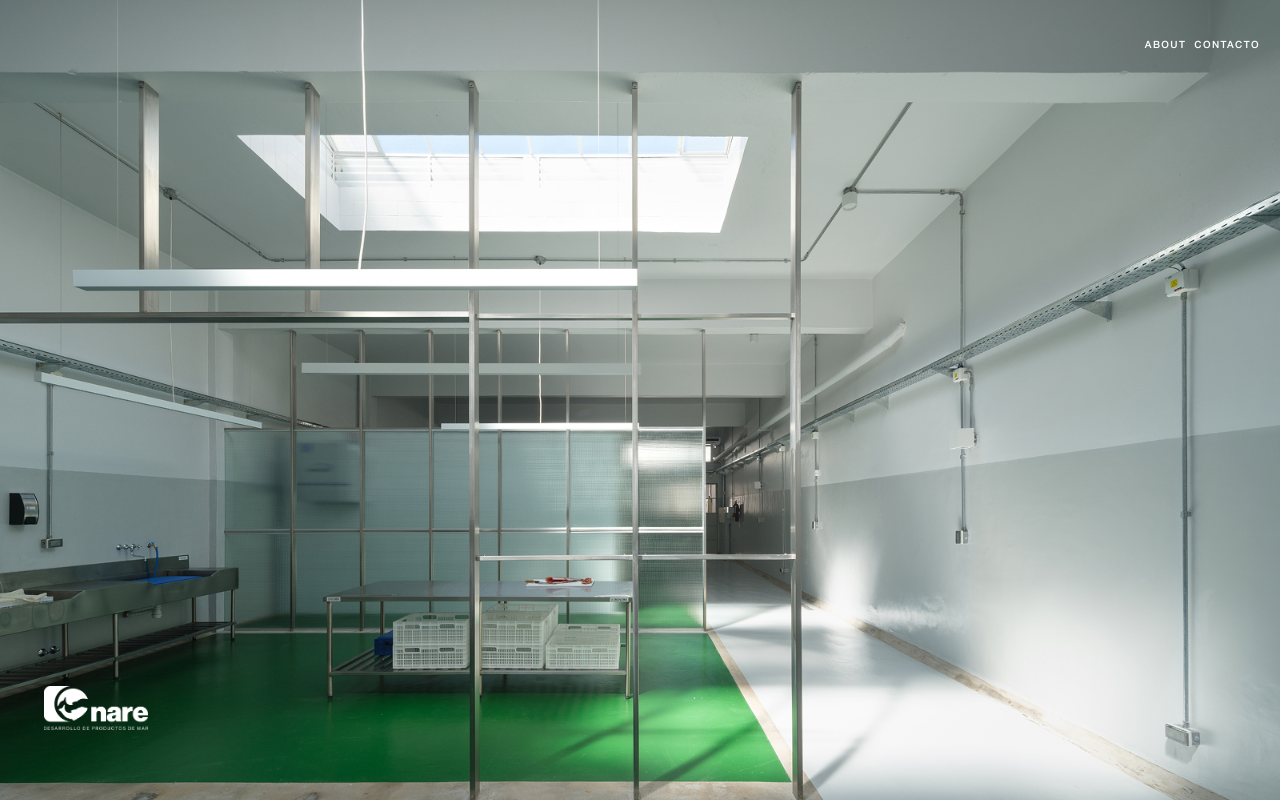
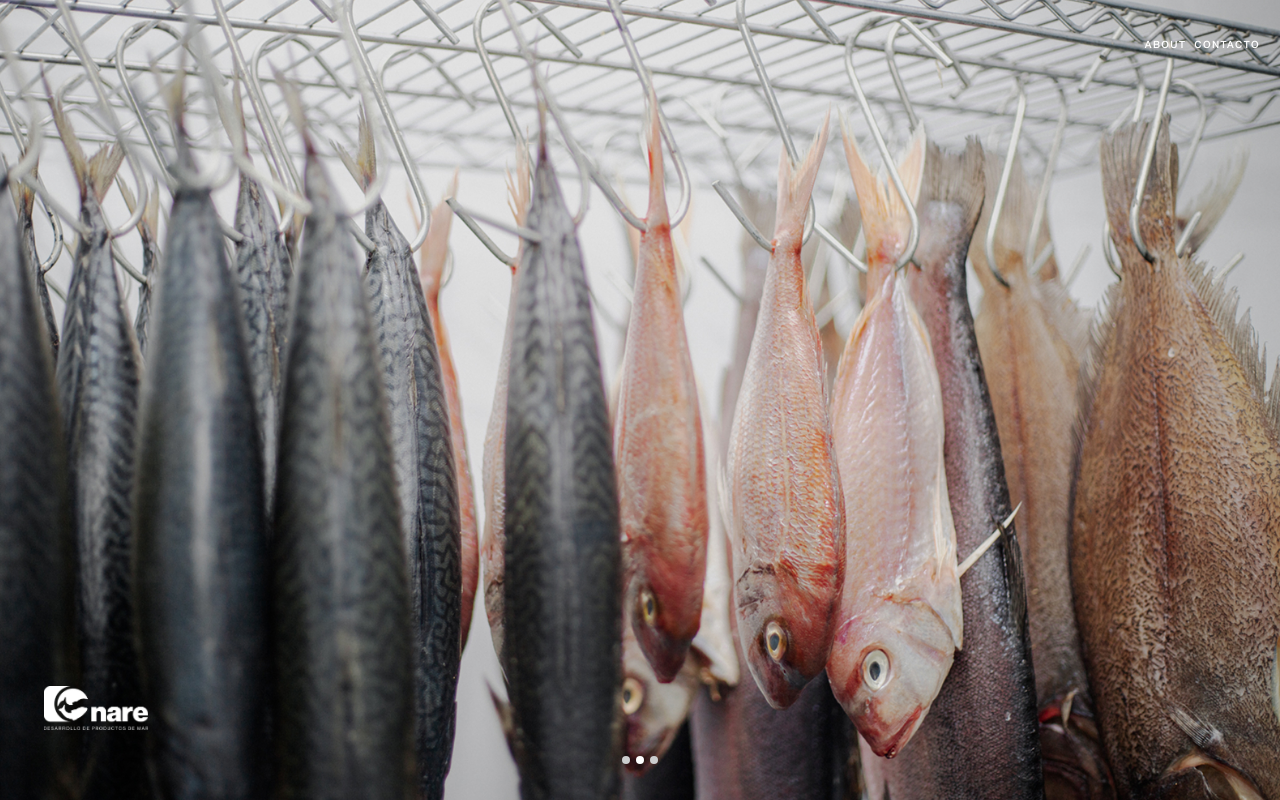
Before and after one commit to msallent/nareproductosdemar.com, a Next.js app: page / in a window 1280 px wide. Built offline with nearby package versions, Linux system fonts and the light colour scheme.

Commit message:
Add carousel hero

```diff
--- a/package.json
+++ b/package.json
@@ -9,6 +9,8 @@
     "lint": "next lint"
   },
   "dependencies": {
+    "embla-carousel-autoplay": "^8.6.0",
+    "embla-carousel-react": "^8.6.0",
     "next": "15.2.4",
     "react": "19.1.0",
     "react-dom": "19.1.0"
--- a/src/components/Hero.tsx
+++ b/src/components/Hero.tsx
@@ -1,19 +1,39 @@
 import Image from "next/image";
 import hero1 from "@/assets/images/hero-1.jpg";
+import hero2 from "@/assets/images/hero-2.jpg";
+import hero3 from "@/assets/images/hero-3.jpg";
 import logoWhite from "@/assets/images/logo-white.png";
+import {
+  Carousel,
+  CarouselContent,
+  CarouselItem,
+  CarouselProgress,
+} from "@/components/ui/carousel";
+
+const HERO_IMAGES = [hero1, hero2, hero3];
 
 export function Hero() {
   return (
     <section id="hero" className="section">
+      <Carousel>
+        <CarouselContent>
+          {HERO_IMAGES.map((image, index) => (
+            <CarouselItem key={index}>
               <Image
                 fill
                 alt=""
-        priority
-        src={hero1}
+                src={image}
                 quality={100}
                 placeholder="blur"
                 className="object-cover"
+                priority={index === 0}
               />
+            </CarouselItem>
+          ))}
+        </CarouselContent>
+
+        <CarouselProgress />
+      </Carousel>
 
       <nav className="text-10 absolute top-10 right-5 flex gap-2 font-medium text-white">
         <a href="#about">About</a>
--- /dev/null
+++ b/src/components/ui/carousel.tsx
@@ -0,0 +1,164 @@
+"use client";
+
+import {
+  createContext,
+  useCallback,
+  useContext,
+  useEffect,
+  useState,
+  type ComponentProps,
+} from "react";
+import useEmblaCarousel, {
+  type UseEmblaCarouselType,
+} from "embla-carousel-react";
+import Autoplay from "embla-carousel-autoplay";
+
+type CarouselApi = UseEmblaCarouselType[1];
+type UseCarouselParameters = Parameters<typeof useEmblaCarousel>;
+type CarouselOptions = UseCarouselParameters[0];
+type CarouselPlugin = UseCarouselParameters[1];
+
+type CarouselProps = {
+  opts?: CarouselOptions;
+  plugins?: CarouselPlugin;
+  setApi?: (api: CarouselApi) => void;
+};
+
+type CarouselContextProps = {
+  carouselRef: ReturnType<typeof useEmblaCarousel>[0];
+  api: ReturnType<typeof useEmblaCarousel>[1];
+  count: number;
+  current: number;
+  scrollTo: (index: number) => void;
+} & CarouselProps;
+
+const CarouselContext = createContext<CarouselContextProps | null>(null);
+
+function useCarousel() {
+  const context = useContext(CarouselContext);
+
+  if (!context) {
+    throw new Error("useCarousel must be used within a <Carousel />");
+  }
+
+  return context;
+}
+
+function Carousel({
+  opts,
+  setApi,
+  plugins,
+  children,
+  ...props
+}: ComponentProps<"div"> & CarouselProps) {
+  const [carouselRef, api] = useEmblaCarousel({ loop: true, ...opts }, [
+    Autoplay({ delay: 3000 }),
+    ...(plugins ?? []),
+  ]);
+
+  const [count, setCount] = useState(0);
+  const [current, setCurrent] = useState(0);
+
+  const onSelect = useCallback((api: CarouselApi) => {
+    if (!api) return;
+    setCount(api.scrollSnapList().length);
+    setCurrent(api.selectedScrollSnap() + 1);
+  }, []);
+
+  const scrollTo = useCallback(
+    (index: number) => {
+      api?.scrollTo(index);
+      api?.plugins().autoplay.stop();
+    },
+    [api],
+  );
+
+  useEffect(() => {
+    if (!api || !setApi) return;
+    setApi(api);
+  }, [api, setApi]);
+
+  useEffect(() => {
+    if (!api) return;
+    onSelect(api);
+    api.on("reInit", onSelect);
+    api.on("select", onSelect);
+
+    return () => {
+      api?.off("select", onSelect);
+    };
+  }, [api, onSelect]);
+
+  return (
+    <CarouselContext.Provider
+      value={{
+        carouselRef,
+        api,
+        opts,
+        count,
+        current,
+        scrollTo,
+      }}
+    >
+      <div
+        className="relative h-full"
+        role="region"
+        aria-roledescription="carousel"
+        {...props}
+      >
+        {children}
+      </div>
+    </CarouselContext.Provider>
+  );
+}
+
+function CarouselContent(props: ComponentProps<"div">) {
+  const { carouselRef } = useCarousel();
+
+  return (
+    <div ref={carouselRef} className="h-full overflow-hidden">
+      <div className="-ml-4 flex h-full" {...props} />
+    </div>
+  );
+}
+
+function CarouselItem(props: ComponentProps<"div">) {
+  return (
+    <div
+      role="group"
+      aria-roledescription="slide"
+      className="relative min-w-0 shrink-0 grow-0 basis-full pl-4"
+      {...props}
+    />
+  );
+}
+
+function CarouselProgress(props: ComponentProps<"div">) {
+  const { count, current, scrollTo } = useCarousel();
+
+  return (
+    <div
+      role="progressbar"
+      className="absolute inset-x-1/2 bottom-9 flex w-min -translate-x-1/2 justify-center gap-1.5"
+      {...props}
+    >
+      {Array.from({ length: count }, (_, index) => (
+        <button
+          key={index}
+          onClick={() => scrollTo(index)}
+          className={`z-10 flex size-2 cursor-pointer rounded-full ${
+            index === current - 1 ? "bg-white" : "bg-[#CCCDCE]"
+          }`}
+        />
+      ))}
+    </div>
+  );
+}
+
+export {
+  type CarouselApi,
+  Carousel,
+  CarouselContent,
+  CarouselItem,
+  CarouselProgress,
+};
```
Also changed, not shown: 1 other file (tests, documents, lock files or other folders). Lines whose indentation alone changed are shown as unchanged.
